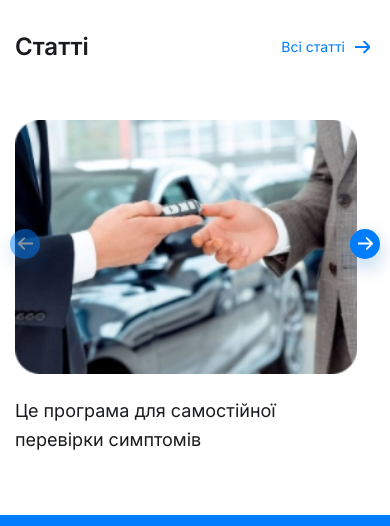
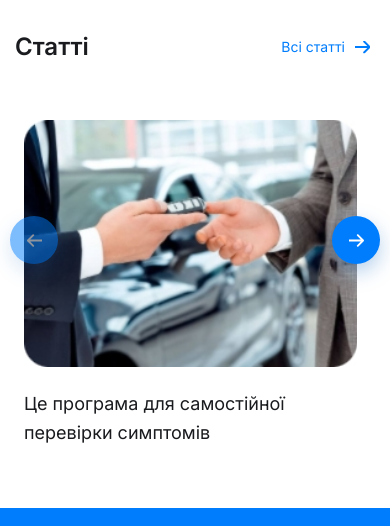
Before and after one commit to KostiaSav/lease, a plain HTML site: page index.html in a window 390 px wide. Shown: the part 1540-2066 px from the top of the page. Drawn offline with Linux system fonts and the light colour scheme.

Commit message:
Add files via upload

```diff
--- a/styles/mobile.css
+++ b/styles/mobile.css
@@ -291,9 +291,10 @@
 		font-size: 14px;
 	}
 	.carousel__button {
-		width: 30px;
-		height: 30px;
+		width: 48px;
+		height: 48px;
 		font-size: 16px;
+		top: 45%;
 	}
 	.carousel__button--left {
 		left: 10px;
@@ -398,6 +399,10 @@
 	.hierarchy_lease {
 		font-size: 12px;
 	}
+
+	.carousel__button {
+		top: 50%;
+	}
 }
 @media (max-width: 375px) {
 	.posts_list__item {
--- a/styles/style.css
+++ b/styles/style.css
@@ -197,6 +197,7 @@ a {
 .carousel__wrapper {
 	position: relative;
 	overflow: hidden;
+	margin-left: 9px;
 }
 .carousel {
 	display: flex;
```
